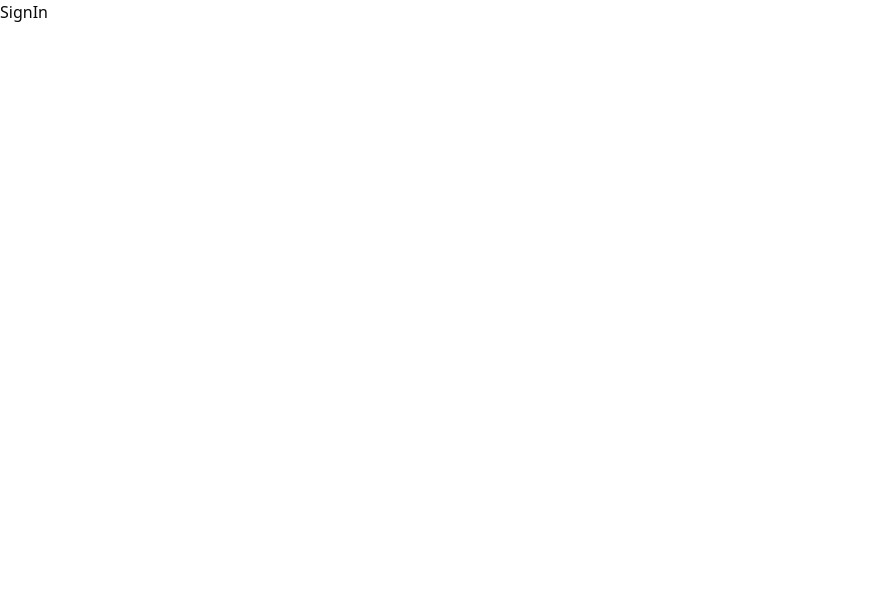
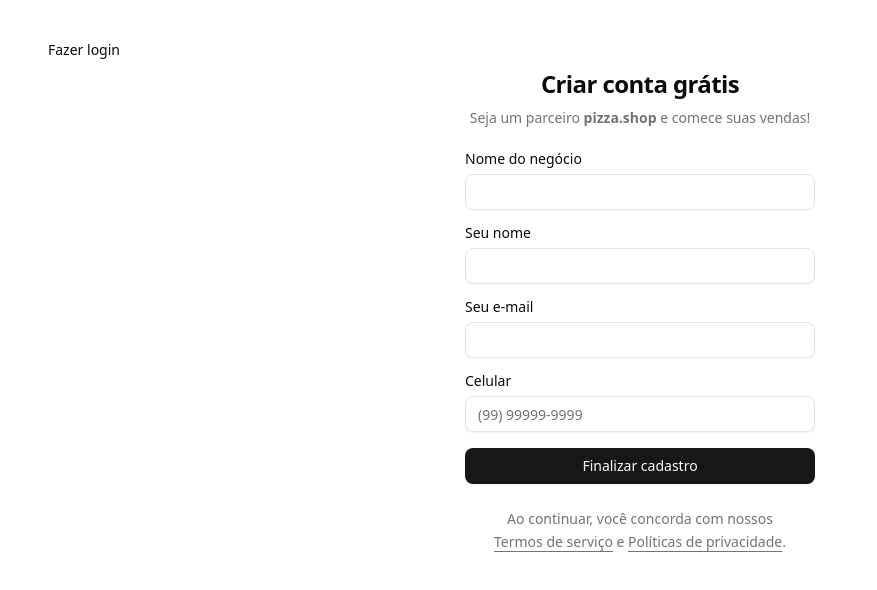
Before and after one commit to Junior580/pizzashop-web, a React (Vite) app: page /sign-up in a window 1280 px wide. Shown: the top 590 px of the page, without its empty margins (0-877 px from the left). Built offline with nearby package versions, Linux system fonts and the light colour scheme.

Commit message:
feat: sign-up page

```diff
--- /dev/null
+++ b/src/api/register-restaurant.ts
@@ -0,0 +1,17 @@
+import { api } from '@/lib/axios'
+
+export interface RegisterRestaurantRequest {
+  restaurantName: string
+  managerName: string
+  email: string
+  phone: string
+}
+
+export async function registerRestaurant({
+  restaurantName,
+  managerName,
+  email,
+  phone,
+}: RegisterRestaurantRequest) {
+  await api.post('/restaurants', { restaurantName, managerName, email, phone })
+}
--- a/src/routes/(auth)/sign-up.tsx
+++ b/src/routes/(auth)/sign-up.tsx
@@ -1,13 +1,153 @@
+import { zodResolver } from '@hookform/resolvers/zod'
+import { useMutation } from '@tanstack/react-query'
 import { createFileRoute } from '@tanstack/react-router'
+import { useNavigate } from '@tanstack/react-router'
+import { useForm } from 'react-hook-form'
+import { toast } from 'sonner'
+import { z } from 'zod'
+
+import { registerRestaurant } from '@/api/register-restaurant'
+import { Button } from '@/components/ui/button'
+import { Input } from '@/components/ui/input'
+import { Label } from '@/components/ui/label'
+
+const signUpSchema = z.object({
+  restaurantName: z.string(),
+  managerName: z.string(),
+  phone: z.string(),
+  email: z.email(),
+})
+
+type SignUpSchema = z.infer<typeof signUpSchema>
 
 export const Route = createFileRoute('/(auth)/sign-up')({
   component: SignUp,
 })
 
 function SignUp() {
+  const navigate = useNavigate()
+
+  const {
+    register,
+    handleSubmit,
+    formState: { isSubmitting },
+  } = useForm<SignUpSchema>({
+    resolver: zodResolver(signUpSchema),
+  })
+  const { mutateAsync } = useMutation({
+    mutationFn: registerRestaurant,
+  })
+
+  async function handleRegisteRestaurant({
+    restaurantName,
+    managerName,
+    email,
+    phone,
+  }: SignUpSchema) {
+    try {
+      await mutateAsync({ restaurantName, managerName, email, phone })
+
+      toast.success('Restaurante cadastrado!', {
+        description: '',
+        action: {
+          label: 'Login',
+          onClick: () => {
+            navigate({ to: '/sign-in', search: { email } })
+          },
+        },
+      })
+    } catch {
+      toast.error('Erro ao registrar restaurante!')
+    }
+  }
+
   return (
-    <>
-      <h1>SignIn</h1>
-    </>
+    <div className="lg:p-8">
+      <Button asChild variant={'ghost'}>
+        <a href="/sign-in">Fazer login</a>
+      </Button>
+
+      <div className="mx-auto flex w-full flex-col justify-center space-y-6 sm:w-[350px]">
+        <div className="flex flex-col space-y-2 text-center">
+          <h1 className="text-2xl font-semibold tracking-tight">
+            Criar conta grátis
+          </h1>
+          <p className="text-sm text-muted-foreground">
+            Seja um parceiro <span className="font-semibold">pizza.shop</span> e
+            comece suas vendas!
+          </p>
+        </div>
+
+        <div className="grid gap-6">
+          <form onSubmit={handleSubmit(handleRegisteRestaurant)}>
+            <div className="grid gap-4">
+              <div className="grid gap-2">
+                <Label htmlFor="name">Nome do negócio</Label>
+                <Input
+                  id="name"
+                  type="text"
+                  autoCorrect="off"
+                  {...register('restaurantName')}
+                />
+              </div>
+
+              <div className="grid gap-2">
+                <Label htmlFor="managerName">Seu nome</Label>
+                <Input
+                  id="managerName"
+                  type="text"
+                  autoCorrect="off"
+                  {...register('managerName')}
+                />
+              </div>
+
+              <div className="grid gap-2">
+                <Label htmlFor="email">Seu e-mail</Label>
+                <Input
+                  id="email"
+                  type="email"
+                  autoCapitalize="none"
+                  autoComplete="email"
+                  autoCorrect="off"
+                  {...register('email')}
+                />
+              </div>
+
+              <div className="grid gap-2">
+                <Label htmlFor="phone">Celular</Label>
+                <Input
+                  id="phone"
+                  placeholder="(99) 99999-9999"
+                  type="tel"
+                  {...register('phone')}
+                />
+              </div>
+
+              <Button type="submit" disabled={isSubmitting}>
+                Finalizar cadastro
+              </Button>
+            </div>
+          </form>
+
+          <p className="px-6 text-center text-sm leading-relaxed text-muted-foreground">
+            Ao continuar, você concorda com nossos{' '}
+            <a
+              href="/terms"
+              className="underline underline-offset-4 hover:text-primary"
+            >
+              Termos de serviço
+            </a>{' '}
+            e{' '}
+            <a
+              href="/privacy"
+              className="underline underline-offset-4 hover:text-primary"
+            >
+              Políticas de privacidade
+            </a>
+            .
+          </p>
+        </div>
+      </div>
+    </div>
   )
 }
```
